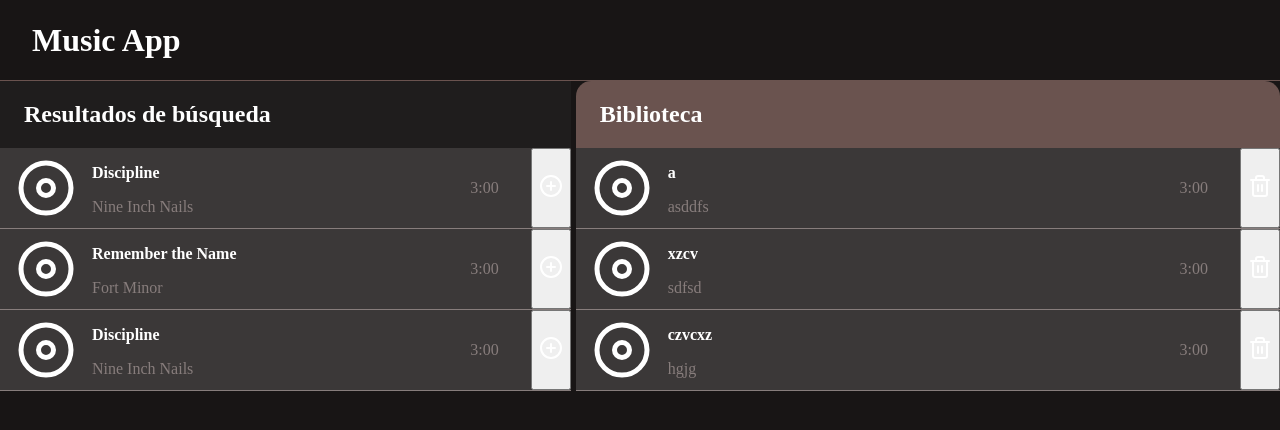
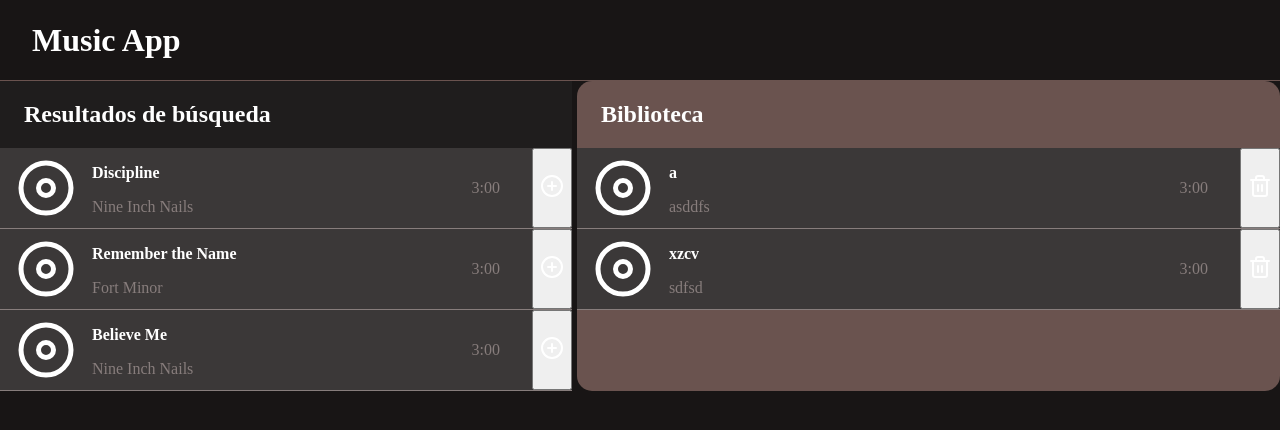
Before and after one commit to at-campos/react-music-app, a React (Create React App) app: page / in a window 1280 px wide. Shown: the top 430 px of the page. Built offline with nearby package versions, Linux system fonts and the light colour scheme; a web font is replaced by a local one.

Commit message:
song adding + duplicate checking

```diff
--- a/src/App.js
+++ b/src/App.js
@@ -16,7 +16,7 @@ function App() {
             const response = [
                 {id: 1, title:"Discipline", artist: "Nine Inch Nails", duration: "3:00"},
                 {id: 2, title:"Remember the Name", artist: "Fort Minor", duration: "3:00"},
-                {id: 3, title:"Discipline", artist: "Nine Inch Nails", duration: "3:00"}
+                {id: 3, title:"Believe Me", artist: "Nine Inch Nails", duration: "3:00"}
             ];
 
             setResults(response);
@@ -26,21 +26,30 @@ function App() {
           const placeholder = [
                 {id: 4, title:"a", artist: "asddfs", duration: "3:00"},
                 {id: 5, title:"xzcv", artist: "sdfsd", duration: "3:00"},
-                {id: 6, title:"czvcxz", artist: "hgjg", duration: "3:00"}
           ];
 
           setSongs(placeholder);
         }
+
         fetchSongs();
         tempPopulate();
+    }, [])
 
-    }, [])
+  const duplicateHandler = (key) => {
+    let songExists = Boolean(false);
+    for (let song of songs){
+      if(song.id === key){
+        songExists = Boolean(true);
+      }
+    }
+    return songExists;
+  }
 
   return (
     <div className="App">
       <Header appName="Music App" />
       <div className="App__container">
-        <SearchResults results={[...results]}/>
+        <SearchResults results={[...results]} songs={[...songs]} setSongs={setSongs} duplicateHandler={duplicateHandler}/>
         <Library songs={[...songs]}/>
       </div>
 
--- a/src/components/Library.js
+++ b/src/components/Library.js
@@ -11,7 +11,7 @@ const Library = ({songs}) => {
                         const { id, title, artist, duration } = song;
 
                         return(
-                            <Song id={id} title={title} artist= {artist} duration={duration} addButton={Boolean(false)}/>
+                            <Song key={id} id={id} title={title} artist= {artist} duration={duration} addButton={Boolean(false)}/>
                         )
                     })
                 }
--- a/src/components/SearchResults.js
+++ b/src/components/SearchResults.js
@@ -1,7 +1,19 @@
 import React, { useState, useEffect } from "react";
 import Song from "./Song";
 
-const SearchResults = ({results}) => {
+const SearchResults = ({results, songs, setSongs, duplicateHandler}) => {
+
+    const setHandler = (songKey) => {
+        for (let song of results){
+            if(!duplicateHandler(songKey)){
+                if(song.id === songKey){
+                    setSongs([...songs.concat(song)])
+                }
+            }
+        }
+        //esto podria hacerse con un reduce tambien...
+
+    }
 
     return(
         <section className="searchResults">
@@ -11,7 +23,7 @@ const SearchResults = ({results}) => {
                 const { id, title, artist, duration } = results;
 
                 return(
-                    <Song key={id} title={title} artist= {artist} duration={duration} addButton={Boolean(true)}/>
+                    <Song key={id} id={id} title={title} artist= {artist} duration={duration} addButton={Boolean(true)} setHandler={setHandler}/>
                 )
             })
         }
--- a/src/components/Song.js
+++ b/src/components/Song.js
@@ -1,15 +1,22 @@
-import React from 'react';
 import cover from './disc.svg';
 import add from './plus-circle.svg';
 import remove from './trash.svg'
 
-const Song = ({ title, artist, duration, addButton}) => {
+const Song = ({ id, title, artist, duration, addButton, setHandler} ) => {
 
     const AddDeleteBtn = (buttonCheck) => {
+        function handleClickAdd() {
+            alert('Funciona: ' + id);
+            setHandler(id);
+        }
+
+        function handleClickDelete() {
+            alert('Funcasdsiona');
+        }
         if(buttonCheck.buttonCheck === true){
-            return <button><img src={add} /></button>;
+            return <button className='songCard__Btn-add' onClick={handleClickAdd}><img src={add} /></button>;
         } else {
-            return <button><img src={remove} /></button>;
+            return <button className='songCard__Btn-remove' onClick={handleClickDelete}><img src={remove} /></button>;
         }
     }
 
```
